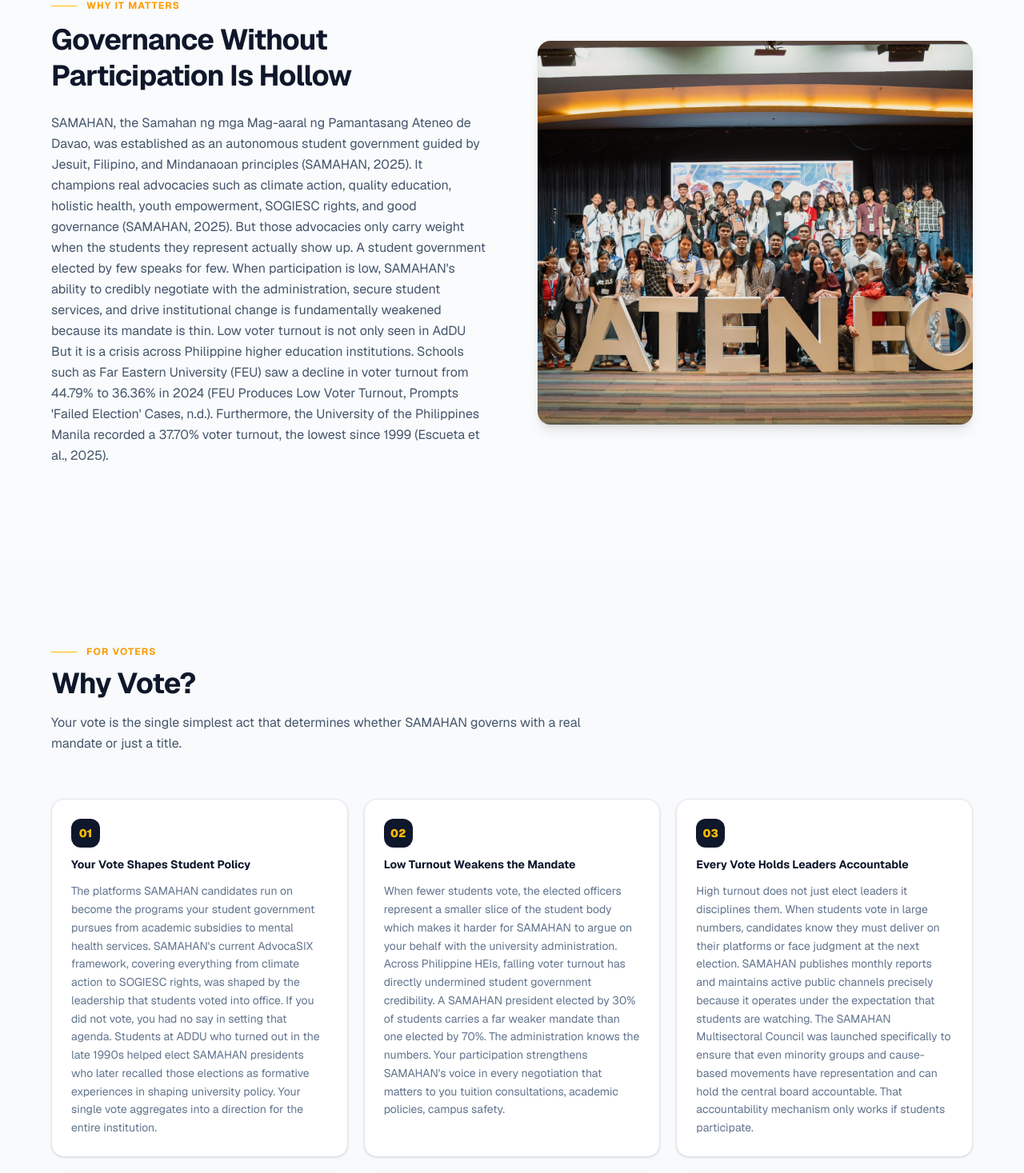
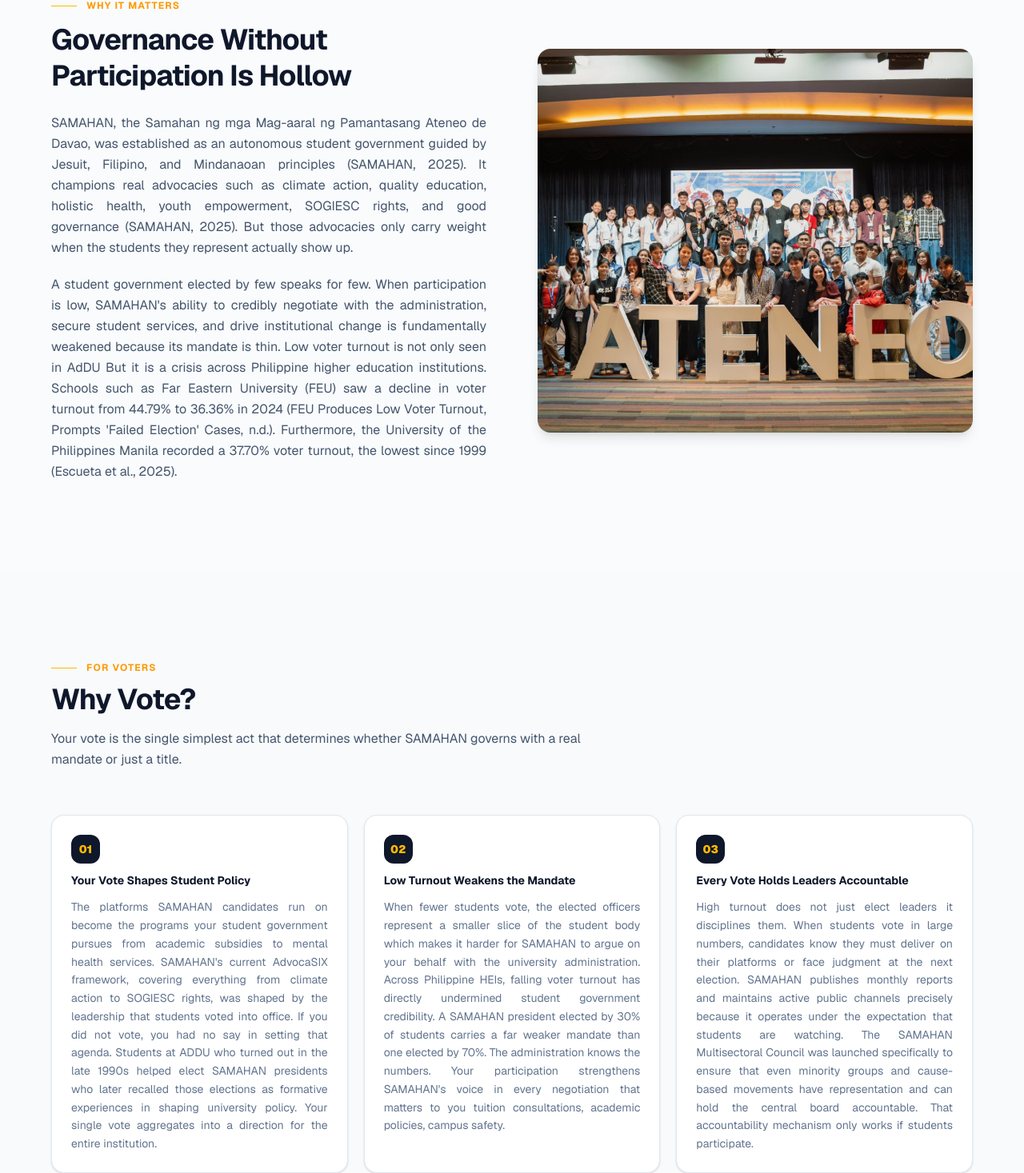
Before and after one commit to MuhasinBiruar/The-Round-Table-A-Student-Government-Hub, a Next.js app: page /participate in a window 1280 px wide. Shown: the part 978-2445 px from the top of the page at 80% size. Built offline with nearby package versions, Linux system fonts and the light colour scheme.

Commit message:
fix: use text-justify

```diff
--- a/app/participate/page.tsx
+++ b/app/participate/page.tsx
@@ -23,7 +23,7 @@
       <h3 className="font-bold text-slate-900 leading-snug text-sm">
         {title}
       </h3>
-      <p className="text-slate-500 text-sm leading-relaxed">
+      <p className="text-slate-500 text-sm leading-relaxed text-justify">
         {children}
       </p>
     </div>
@@ -162,13 +162,16 @@
               Governance Without Participation Is Hollow
             </h2>
             <div className="flex flex-col gap-5">
-              <p className="text-slate-600 leading-relaxed text-[15px] md:text-base">
+              <p className="text-slate-600 leading-relaxed text-[15px] md:text-base text-justify">
                 SAMAHAN, the Samahan ng mga Mag-aaral ng Pamantasang Ateneo de Davao, was
                 established as an autonomous student government guided by Jesuit, Filipino, and
                 Mindanaoan principles (SAMAHAN, 2025). It champions real advocacies such as
                 climate action, quality education, holistic health, youth empowerment, SOGIESC
                 rights, and good governance (SAMAHAN, 2025). But those advocacies only carry
-                weight when the students they represent actually show up. A student government
+                weight when the students they represent actually show up.
+              </p>
+              <p className="text-slate-600 leading-relaxed text-[15px] md:text-base text-justify">
+                A student government
                 elected by few speaks for few. When participation is low, SAMAHAN&apos;s ability to
                 credibly negotiate with the administration, secure student services, and drive
                 institutional change is fundamentally weakened because its mandate is thin. Low
```
